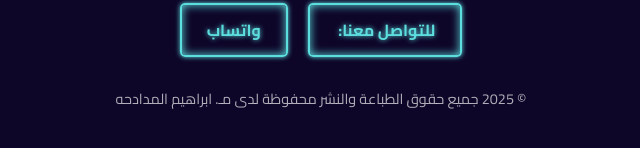
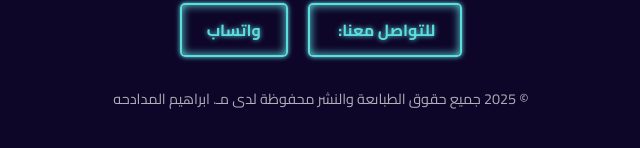
Before and after one commit to syper111/syper, a plain HTML site: page index.html in a window 1280 px wide. Shown: the part 636-784 px from the top of the page, 319-959 px from the left. Drawn offline with Linux system fonts and the light colour scheme.

Commit message:
Update index.html

```diff
--- a/index.html
+++ b/index.html
@@ -38,11 +38,12 @@
                 <a href="https://wa.me/962780612979" target="_blank">واتساب</a>
             </div>
             <p class="copyright">
-                &copy; 2025 جميع حقوق الطباعة والنشر محفوظة لدى مـ. ابراهيم المدادحه
+                &copy; 2025 جميع حقوق الطباىعة والنشر محفوظة لدى مـ. ابراهيم المدادحه
             </p>
 
         </footer>
 
     </div>
 </body>
+
 </html>
```
